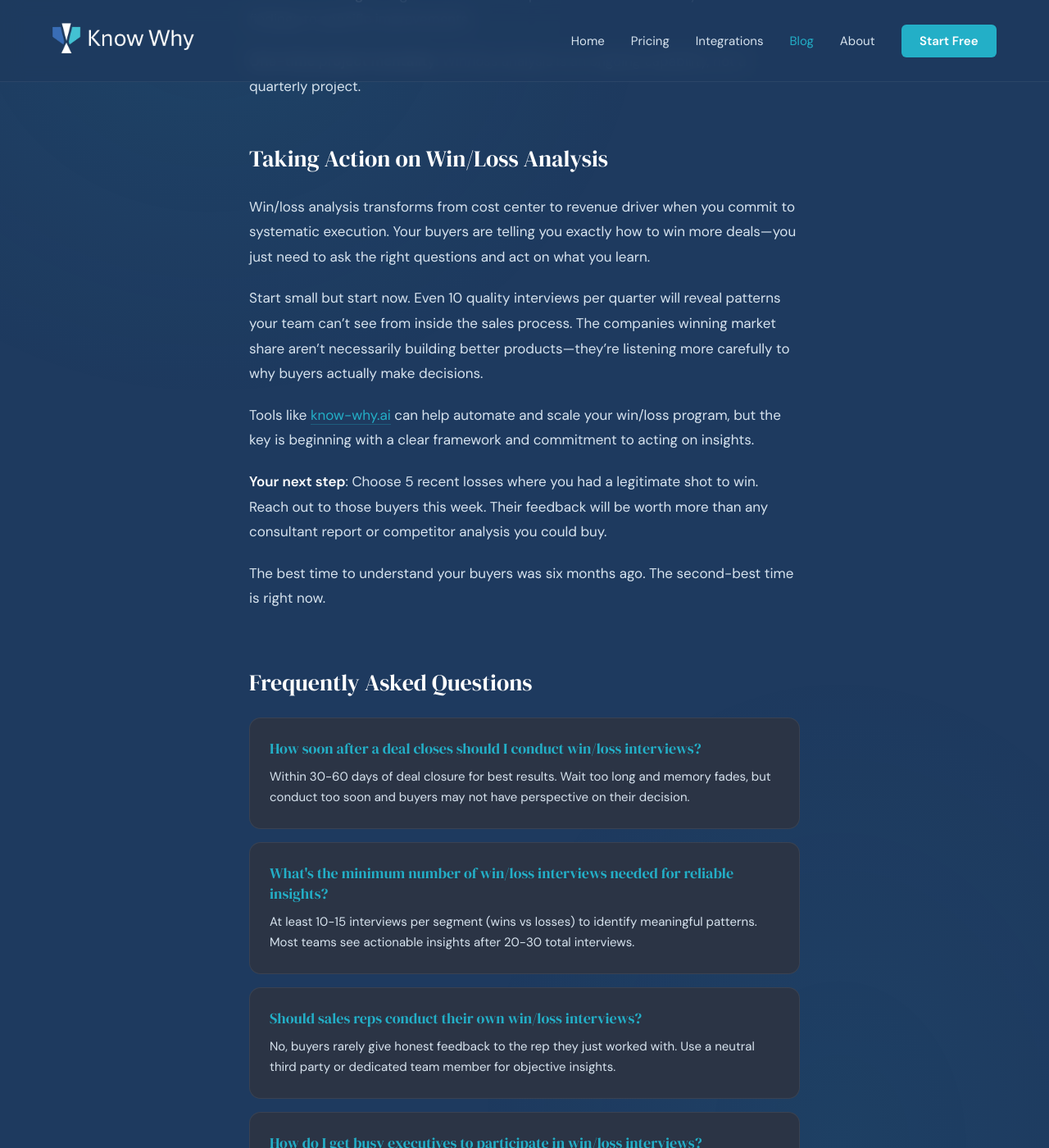
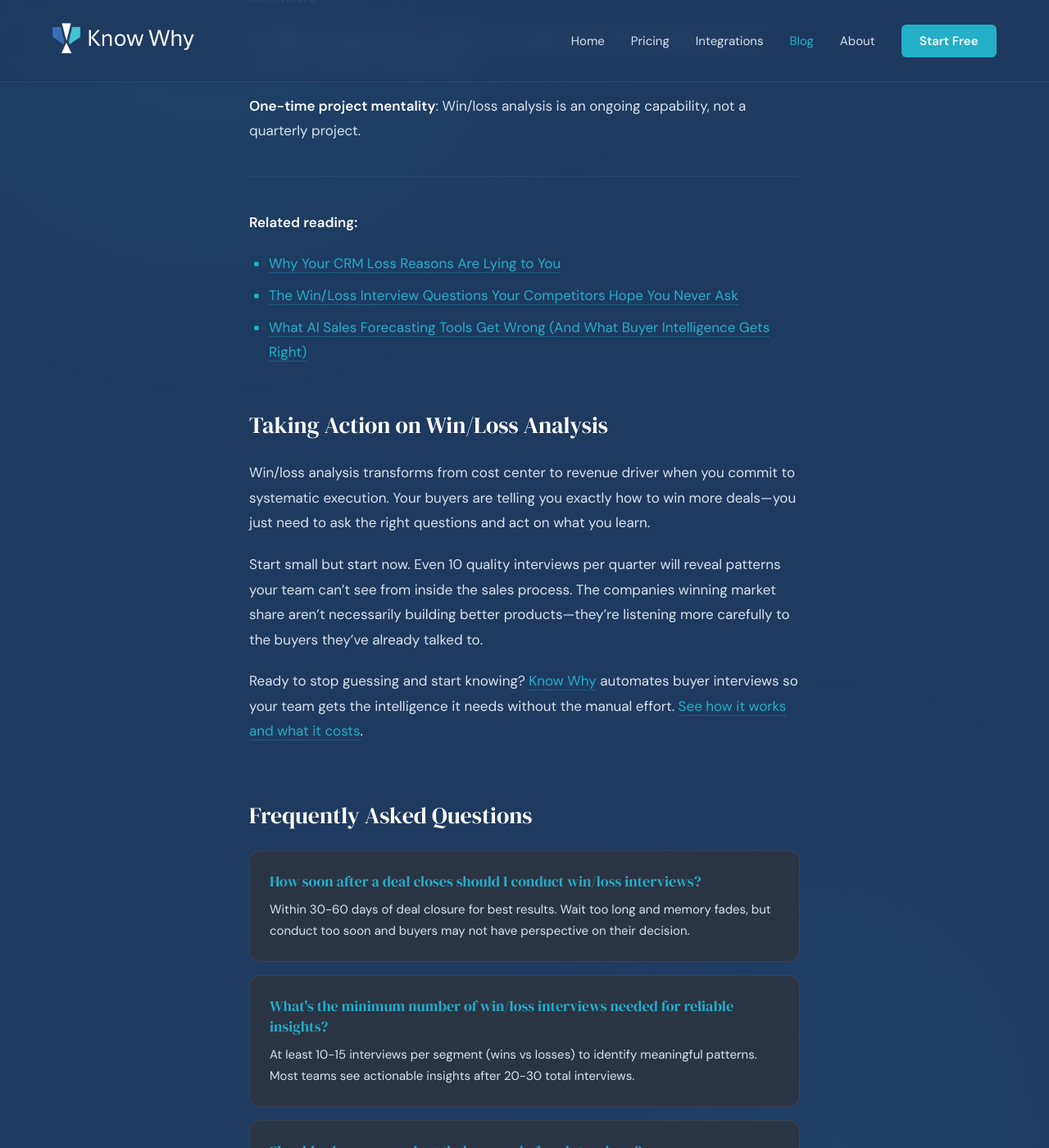
Before and after one commit to katiealbanos-lgtm/know-why.ai, a Jekyll site: the page built from _posts/2026-02-21-complete-guide-to-win-loss-analysis-for-b2b-saas-companies.md, in a window 1280 px wide and 1400 px high, scrolled down 11899 px. Shown: the whole window at 82% size. Built offline with Jekyll 4.4.1, drawn with Linux system fonts in a browser that asks for light colours; some of the changed text lies outside the part shown.

Commit message:
Add internal cross-links: blog related reading, pricing CTAs on integrations pages
- All 4 blog posts: added Related Reading section (3 cross-links each)
- All 4 blog posts: added contextual link to /pricing
- HubSpot integration: added contextual pricing link in Why It Matters section
- All 5 integration pages: added See Pricing button in CTA section — update _posts/2026-02-21-complete-guide-to-win-loss-analysis-for-b2b-saas-companies.md

```diff
--- a/_posts/2026-02-21-complete-guide-to-win-loss-analysis-for-b2b-saas-companies.md
+++ b/_posts/2026-02-21-complete-guide-to-win-loss-analysis-for-b2b-saas-companies.md
@@ -281,12 +281,14 @@ Manual win/loss analysis works for small teams but doesn't scale. Here's the tec
 - **Excel/Google Sheets**: Simple analysis for smaller programs
 
 ### Automated Solutions
-Modern platforms like know-why.ai combine interview automation, AI-powered analysis, and insight delivery to scale win/loss programs without adding headcount. These tools can:
+Modern platforms like [Know Why](https://know-why.ai) combine interview automation, AI-powered analysis, and insight delivery to scale win/loss programs without adding headcount. These tools can:
 
 - Automatically schedule and conduct buyer interviews
 - Use AI to extract insights from conversations
 - Generate reports with actionable recommendations
 - Integrate with CRM systems for closed-loop analysis
+
+See [Know Why's pricing](/pricing) for a plan that fits your team size.
 
 ## Implementation Roadmap
 
@@ -332,14 +334,17 @@ Even well-intentioned win/loss programs can fail. Here are the mistakes that kil
 
 **One-time project mentality**: Win/loss analysis is an ongoing capability, not a quarterly project.
 
+---
+
+**Related reading:**
+- [Why Your CRM Loss Reasons Are Lying to You](/blog/why-your-crm-loss-reasons-are-lying-to-you/)
+- [The Win/Loss Interview Questions Your Competitors Hope You Never Ask](/blog/win-loss-interview-questions-your-competitors-hope-you-never-ask/)
+- [What AI Sales Forecasting Tools Get Wrong (And What Buyer Intelligence Gets Right)](/blog/what-ai-sales-forecasting-tools-get-wrong/)
+
 ## Taking Action on Win/Loss Analysis
 
 Win/loss analysis transforms from cost center to revenue driver when you commit to systematic execution. Your buyers are telling you exactly how to win more deals—you just need to ask the right questions and act on what you learn.
 
-Start small but start now. Even 10 quality interviews per quarter will reveal patterns your team can't see from inside the sales process. The companies winning market share aren't necessarily building better products—they're listening more carefully to why buyers actually make decisions.
+Start small but start now. Even 10 quality interviews per quarter will reveal patterns your team can't see from inside the sales process. The companies winning market share aren't necessarily building better products—they're listening more carefully to the buyers they've already talked to.
 
-Tools like [know-why.ai](https://know-why.ai/) can help automate and scale your win/loss program, but the key is beginning with a clear framework and commitment to acting on insights.
-
-**Your next step**: Choose 5 recent losses where you had a legitimate shot to win. Reach out to those buyers this week. Their feedback will be worth more than any consultant report or competitor analysis you could buy.
-
-The best time to understand your buyers was six months ago. The second-best time is right now.
+Ready to stop guessing and start knowing? [Know Why](https://know-why.ai) automates buyer interviews so your team gets the intelligence it needs without the manual effort. [See how it works and what it costs](/pricing).
```
